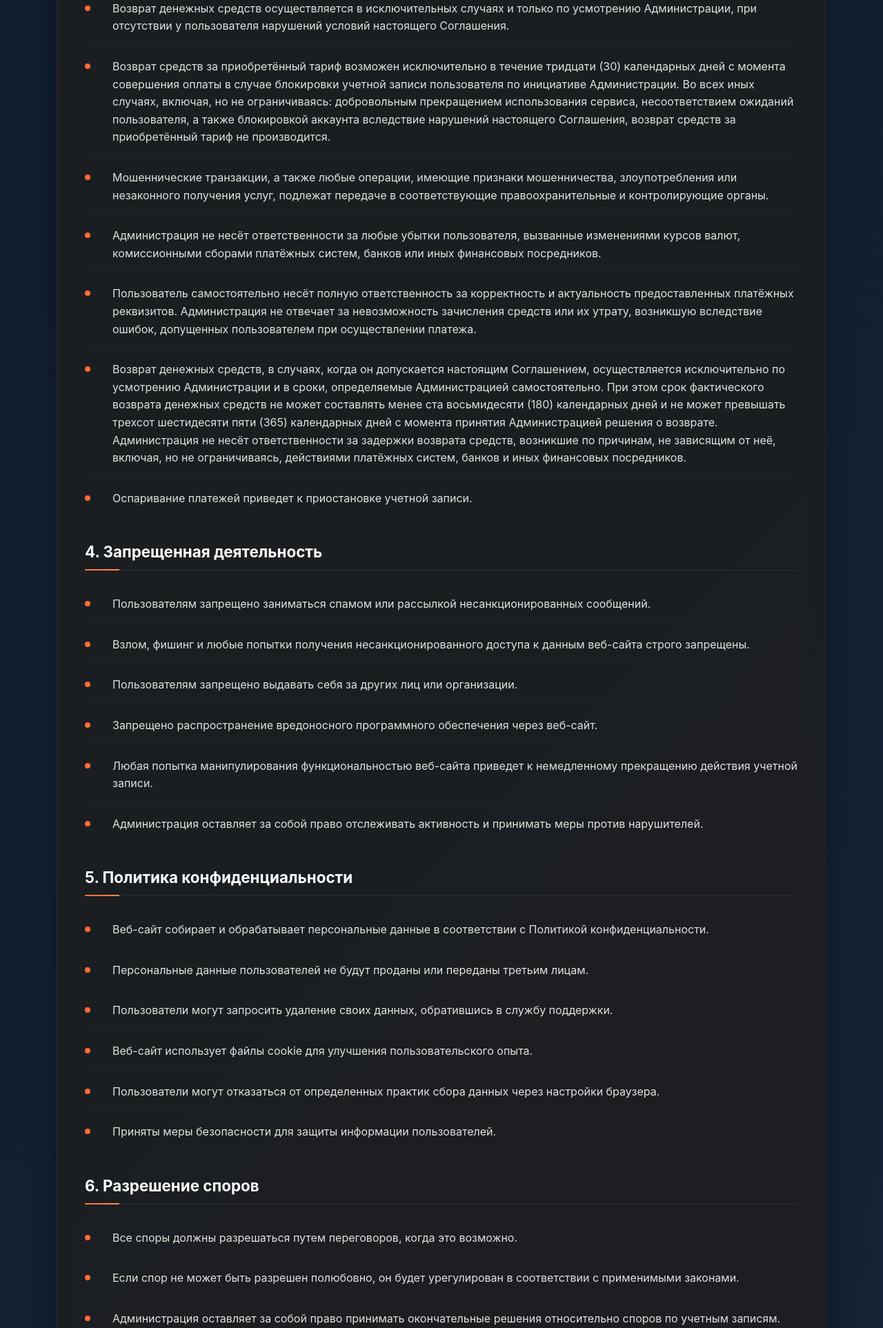
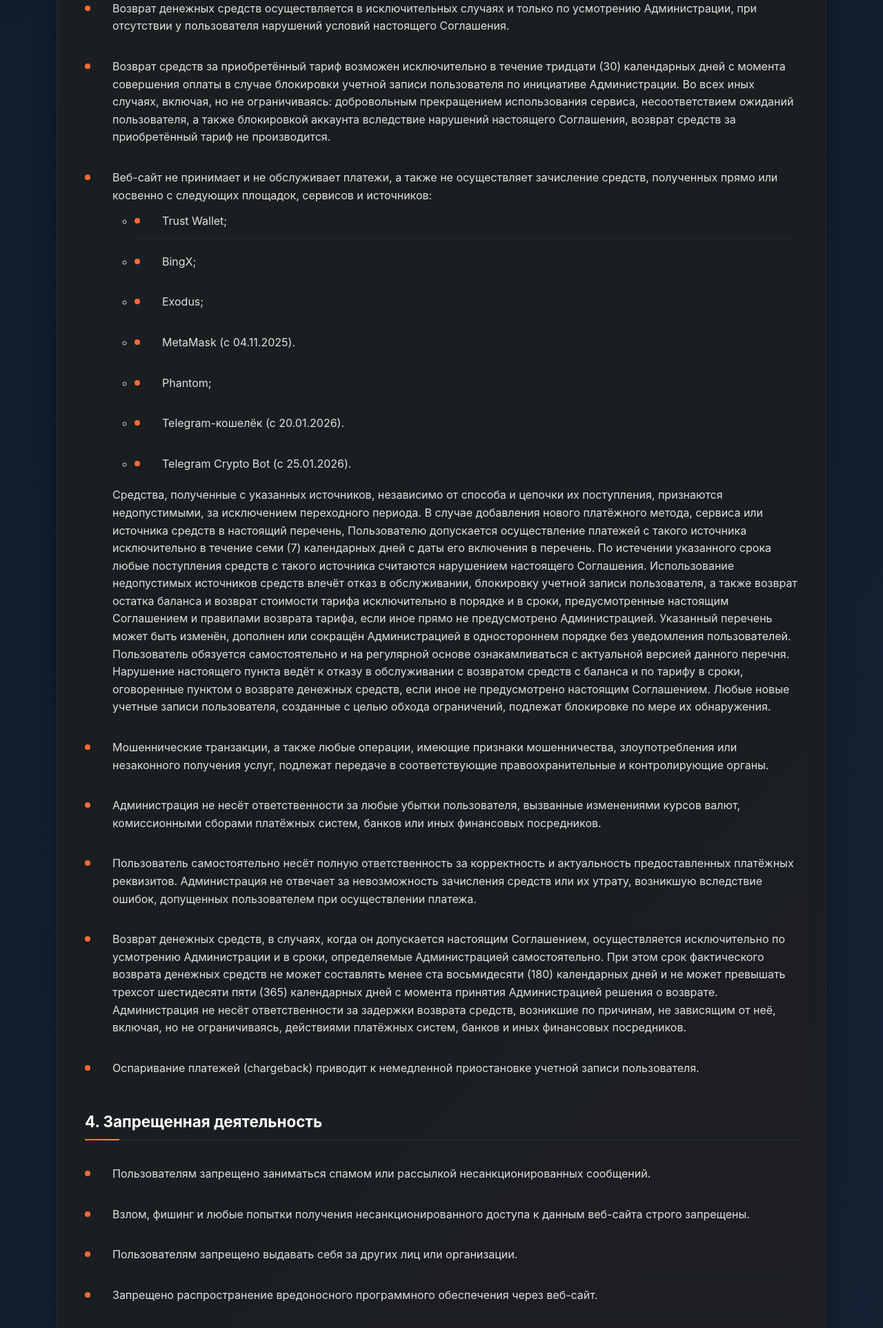
Before and after one commit to peppecat/klus, a Flask app: page /user_agreement in a window 1280 px wide. Shown: the part 2063-3988 px from the top of the page at 69% size. Run offline with Flask 3, Linux system fonts and the light colour scheme.

Commit message:
first commit102

```diff
--- a/app/templates/2.user_agreement.html
+++ b/app/templates/2.user_agreement.html
@@ -581,23 +581,71 @@
                 </div>
 
 <div class="terms-section">
+<div class="terms-section">
     <h3>3. Оплата и возвраты</h3>
     <ul class="terms-list">
         <li>Все совершаемые на веб-сайте транзакции считаются окончательными и безотзывными, если иное прямо не предусмотрено настоящим Соглашением или отдельными условиями предоставления услуг.</li>
+
         <li>Возврат денежных средств осуществляется в исключительных случаях и только по усмотрению Администрации, при отсутствии у пользователя нарушений условий настоящего Соглашения.</li>
-                        <li>Возврат средств за приобретённый тариф возможен исключительно в течение тридцати (30) календарных дней с момента совершения оплаты в случае блокировки учетной записи пользователя по инициативе Администрации.
+
+        <li>
+            Возврат средств за приобретённый тариф возможен исключительно в течение тридцати (30) календарных дней с момента совершения оплаты в случае блокировки учетной записи пользователя по инициативе Администрации.
             Во всех иных случаях, включая, но не ограничиваясь: добровольным прекращением использования сервиса, несоответствием ожиданий пользователя, а также блокировкой аккаунта вследствие нарушений настоящего Соглашения, возврат средств за приобретённый тариф не производится.
         </li>
+
+        <li>
+            Веб-сайт не принимает и не обслуживает платежи, а также не осуществляет зачисление средств, полученных прямо или косвенно с следующих площадок, сервисов и источников:
+            <ul>
+                <li>Trust Wallet;</li>
+                <li>BingX;</li>
+                <li>Exodus;</li>
+                <li>MetaMask (с 04.11.2025).</li>
+                <li>Phantom;</li>
+                <li>Telegram-кошелёк (с 20.01.2026).</li>
+                <li>Telegram Crypto Bot (с 25.01.2026).</li>
+            </ul>
+
+            Средства, полученные с указанных источников, независимо от способа и цепочки их поступления, признаются недопустимыми,
+            за исключением переходного периода.
+
+            В случае добавления нового платёжного метода, сервиса или источника средств в настоящий перечень,
+            Пользователю допускается осуществление платежей с такого источника исключительно в течение семи (7) календарных дней
+            с даты его включения в перечень.
+            По истечении указанного срока любые поступления средств с такого источника считаются нарушением настоящего Соглашения.
+
+            Использование недопустимых источников средств влечёт отказ в обслуживании, блокировку учетной записи пользователя,
+            а также возврат остатка баланса и возврат стоимости тарифа исключительно в порядке и в сроки,
+            предусмотренные настоящим Соглашением и правилами возврата тарифа, если иное прямо не предусмотрено Администрацией.
+
+            Указанный перечень может быть изменён, дополнен или сокращён Администрацией в одностороннем порядке без уведомления пользователей.
+            Пользователь обязуется самостоятельно и на регулярной основе ознакамливаться с актуальной версией данного перечня.
+
+            Нарушение настоящего пункта ведёт к отказу в обслуживании с возвратом средств с баланса и по тарифу
+            в сроки, оговоренные пунктом о возврате денежных средств, если иное не предусмотрено настоящим Соглашением.
+
+            Любые новые учетные записи пользователя, созданные с целью обхода ограничений,
+            подлежат блокировке по мере их обнаружения.
+        </li>
+
         <li>Мошеннические транзакции, а также любые операции, имеющие признаки мошенничества, злоупотребления или незаконного получения услуг, подлежат передаче в соответствующие правоохранительные и контролирующие органы.</li>
+
         <li>Администрация не несёт ответственности за любые убытки пользователя, вызванные изменениями курсов валют, комиссионными сборами платёжных систем, банков или иных финансовых посредников.</li>
+
         <li>Пользователь самостоятельно несёт полную ответственность за корректность и актуальность предоставленных платёжных реквизитов. Администрация не отвечает за невозможность зачисления средств или их утрату, возникшую вследствие ошибок, допущенных пользователем при осуществлении платежа.</li>
-                        <li>Возврат денежных средств, в случаях, когда он допускается настоящим Соглашением, осуществляется исключительно по усмотрению Администрации и в сроки, определяемые Администрацией самостоятельно.
-                            При этом срок фактического возврата денежных средств не может составлять менее ста восьмидесяти (180) календарных дней и не может превышать трехсот шестидесяти пяти (365) календарных дней с момента принятия Администрацией решения о возврате.
-                            Администрация не несёт ответственности за задержки возврата средств, возникшие по причинам, не зависящим от неё, включая, но не ограничиваясь, действиями платёжных систем, банков и иных финансовых посредников.
+
+        <li>
+            Возврат денежных средств, в случаях, когда он допускается настоящим Соглашением, осуществляется исключительно по усмотрению Администрации и в сроки, определяемые Администрацией самостоятельно.
+            При этом срок фактического возврата денежных средств не может составлять менее ста восьмидесяти (180) календарных дней
+            и не может превышать трехсот шестидесяти пяти (365) календарных дней с момента принятия Администрацией решения о возврате.
+            Администрация не несёт ответственности за задержки возврата средств, возникшие по причинам, не зависящим от неё,
+            включая, но не ограничиваясь, действиями платёжных систем, банков и иных финансовых посредников.
         </li>
-                        <li>Оспаривание платежей приведет к приостановке учетной записи.</li>
+
+        <li>Оспаривание платежей (chargeback) приводит к немедленной приостановке учетной записи пользователя.</li>
     </ul>
 </div>
+
+
 
                 <div class="terms-section">
                     <h3>4. Запрещенная деятельность</h3>
```
Lines whose indentation alone changed are shown as unchanged.
